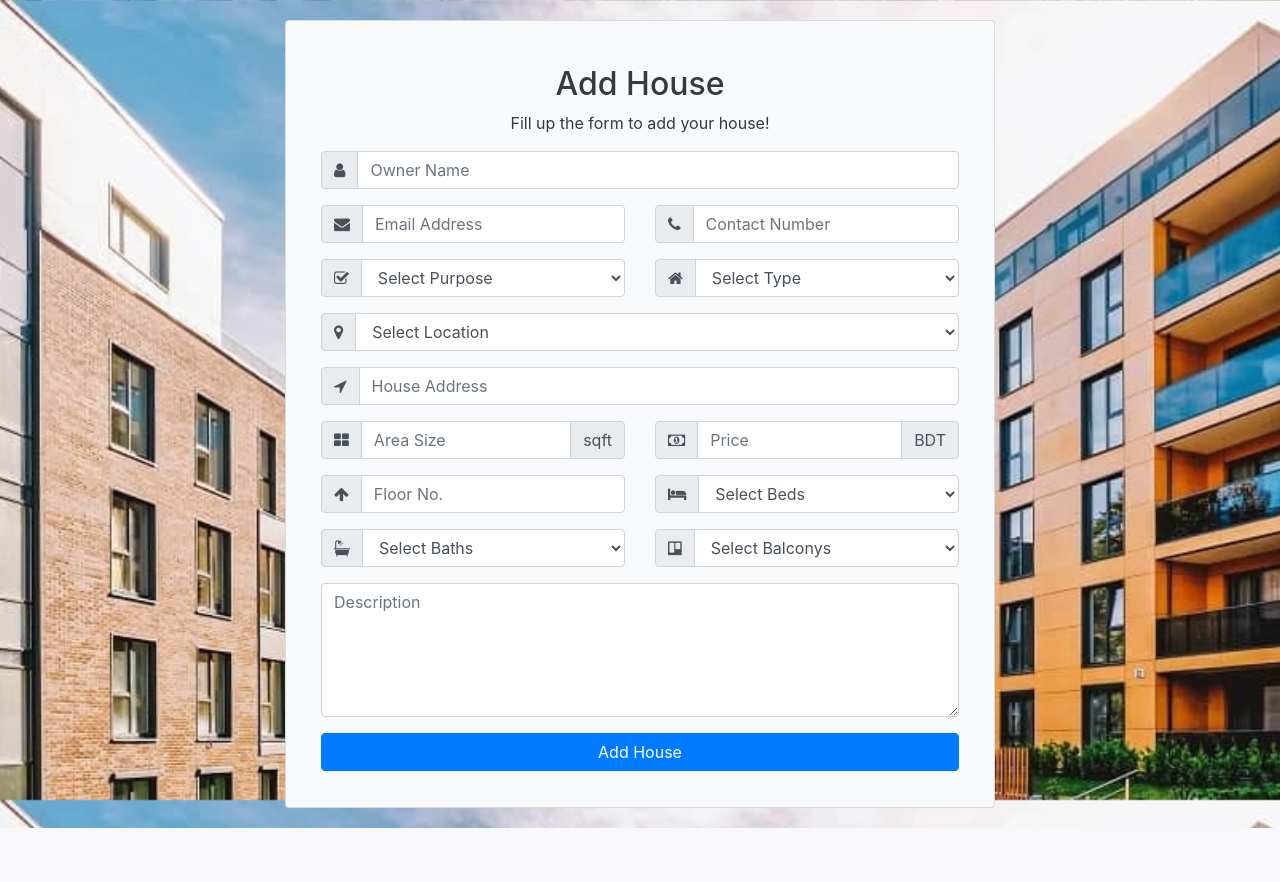
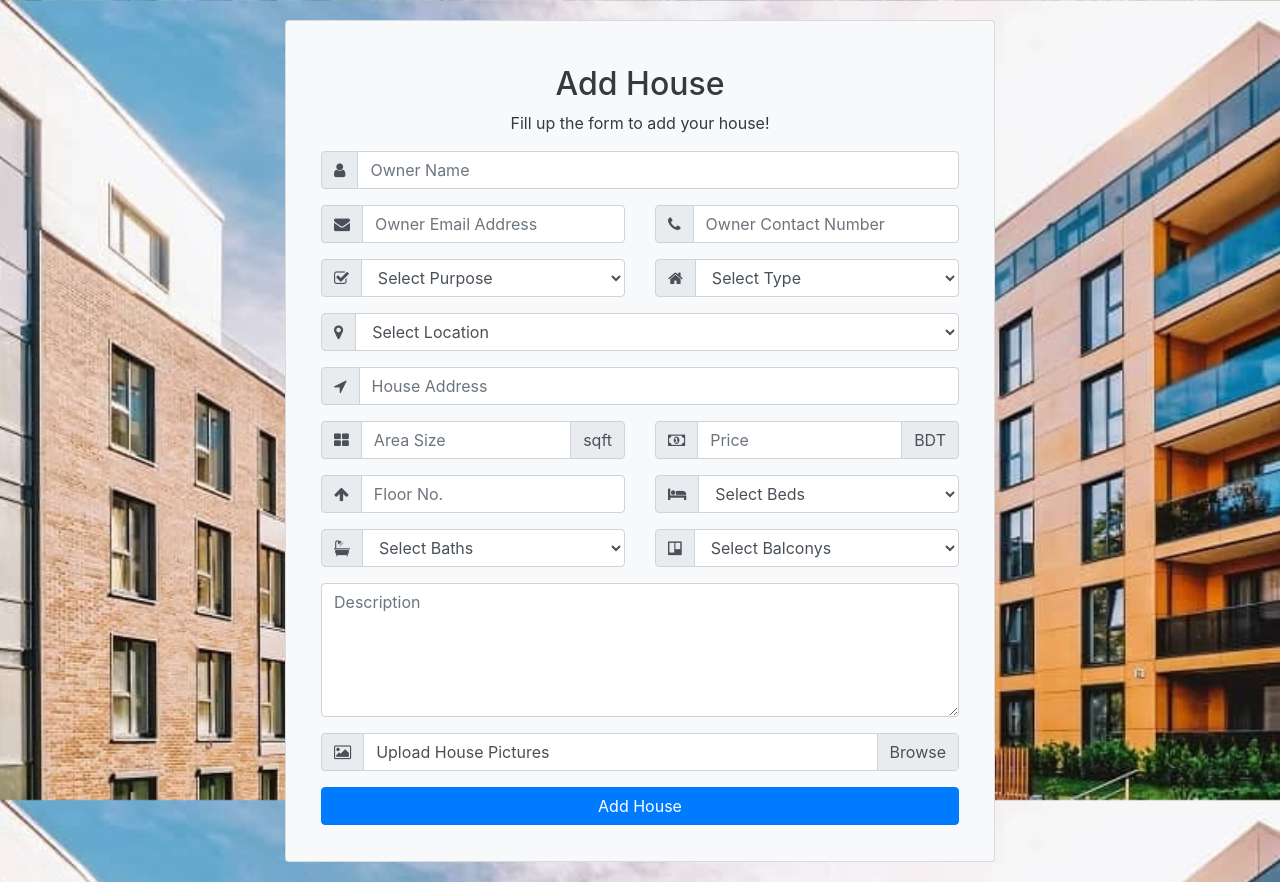
Before and after one commit to KaziRamisaRifa/Hometrieve, a PHP site: page /add_houses.php in a window 1280 px wide. Before the commit the page ends 828 px from the top, so only its background shows below. Run offline with PHP 8.4, Linux system fonts and the light colour scheme.

Commit message:
Update add_houses.php

```diff
--- a/add_houses.php
+++ b/add_houses.php
@@ -33,7 +33,7 @@ body
         <div class="container-fluid">
          <h2 class="text-center text-dark text-capitalize pt-4">Add House</h2>
          <p class="text-center text-dark">Fill up the form to add your house!</p>
-         <form action="donor_signup.php" id="signform" method="POST">
+         <form action="add_houses.php" id="signform" method="POST">
            <div class="row">
              <div class="col-md-12">
                <div class="form-group input-group">
@@ -50,7 +50,7 @@ body
                   <div class="input-group-prepend">
                     <span class="input-group-text"> <i class="fa fa-envelope"></i> </span>
                   </div>
-                  <input name="email" class="form-control" placeholder="Email Address" type="email" required="">
+                  <input name="email" class="form-control" placeholder="Owner Email Address" type="email" required="">
                 </div>
               </div>
               <div class="col-md-6">
@@ -58,7 +58,7 @@ body
                   <div class="input-group-prepend">
                     <span class="input-group-text"> <i class="fa fa-phone">  </i> </span>
                   </div>
-                  <input name="contact" class="form-control" placeholder="Contact Number" type="text"  required="">
+                  <input name="contact" class="form-control" placeholder="Owner Contact Number" type="text"  required="">
                 </div>
               </div>
             </div>
@@ -199,20 +199,26 @@ body
                 </div>
               </div>
             </div>
+            <div class="row">
+             <div class="col-md-12">
+                <div class="form-group input-group">
+                  <div class="input-group-prepend">
+                   <span class="input-group-text"> <i class="fa fa-picture-o"></i> </span>
+                  </div>
+                  <div class="custom-file">
+                    <input type="file" class="custom-file-input" id="inputGroupFile01" aria-describedby="inputGroupFileAddon01">
+                      <label class="custom-file-label" for="inputGroupFile01">Upload House Pictures</label>
+                    </div>
+                  </div>
+                </div>
+            </div>
             <div class="form-group">
               <button type="submit" name="signup" form="signform" class="btn btn-primary btn-block"> Add House  </button>
             </div>
-
           </form>
+        </div>
       </article>
     </div>
-
-</div>
-
-
-
     </article>
-</nav>
-</turna>
   </body>
 </html>
```
Lines whose indentation alone changed are shown as unchanged.
